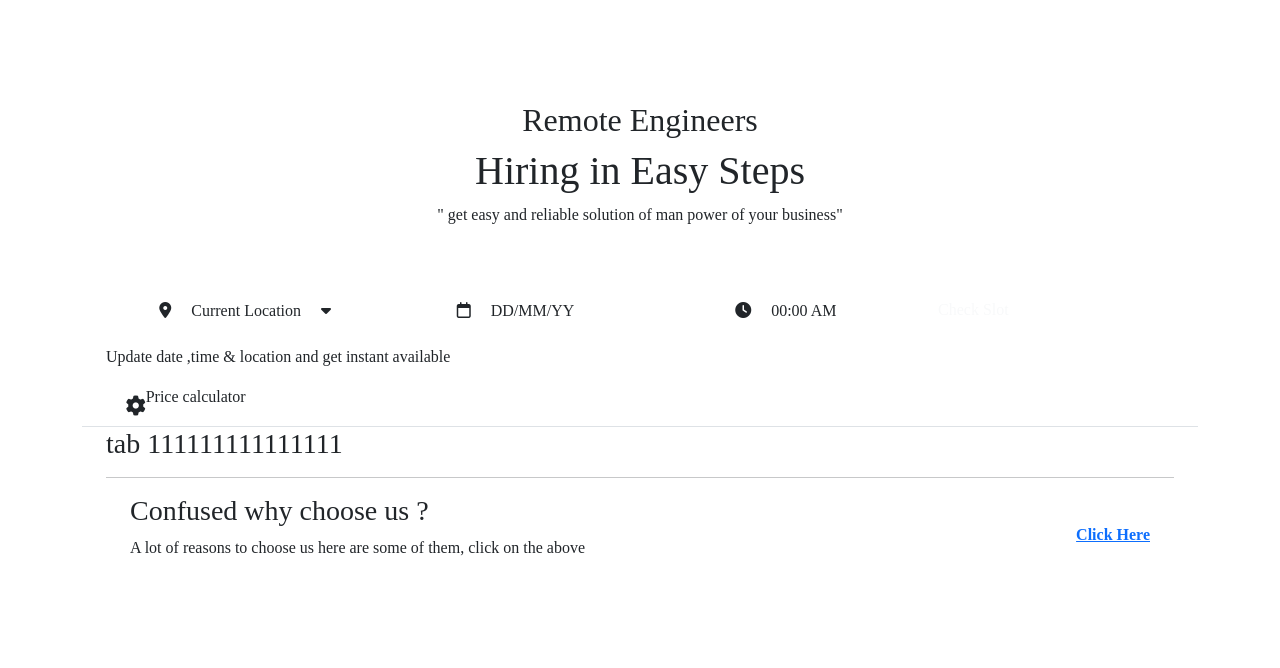
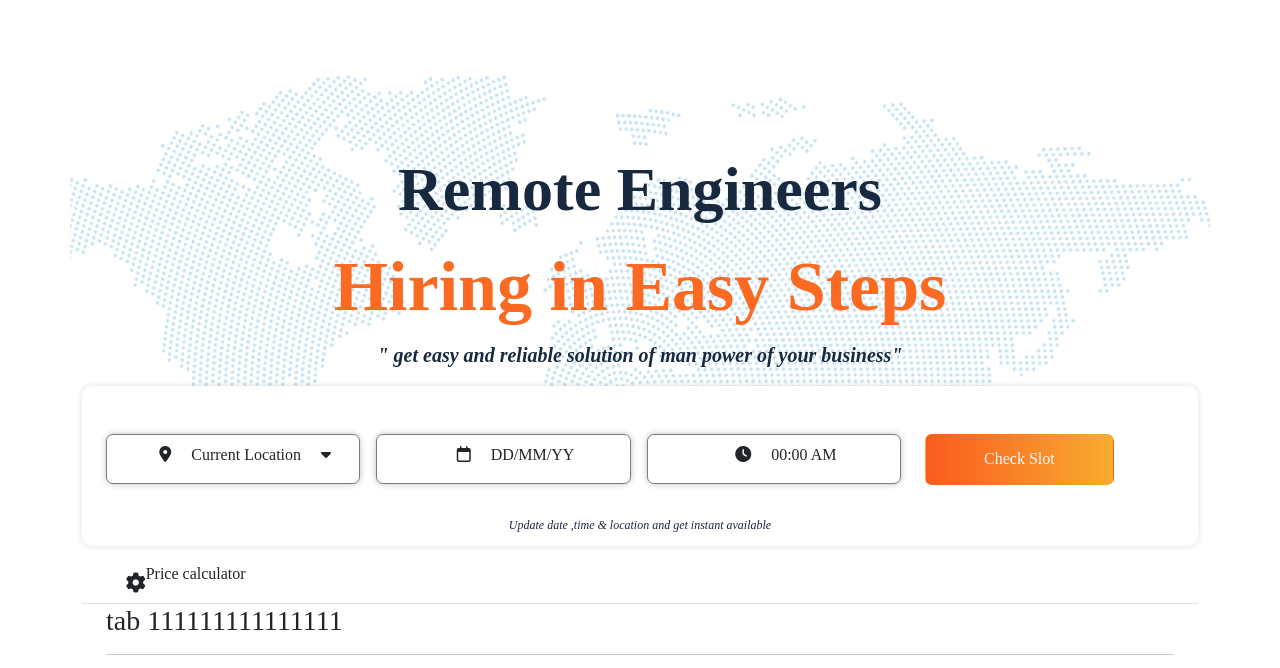
Before and after one commit to Tasnim63/-EnginneerBoot, a plain HTML site: page index.html in a window 1280 px wide. Shown: the part 95-763 px from the top of the page. Drawn offline with Linux system fonts and the light colour scheme.

Commit message:
time slot added

```diff
--- a/css/style.css
+++ b/css/style.css
@@ -59,7 +59,63 @@ li a {
     #f7b733 113.75%
   );
 }
-.Engineer Steps{
+/*
+****************Engineer Steps */
+.engineer-banner{
+background: url("../assets/home-pattern.png");
+background-size: cover;
+background-repeat: no-repeat;
+height: 100%;
+width: 100vw;
+}
+.headings h2{
+  padding-top: 139px;
+  font-weight: 700;
+  font-size: 62px;
+  line-height: 90px;
+
+  color: #17283F;
+}
+.headings h1{
+
+  font-weight: 700;
+  font-size: 70px;
+  line-height: 90px;
+
+  color: #FB6A22;
+}
+.headings p{
+  font-style: italic;
+font-weight: 600;
+font-size: 20px;
+
+color: #17283F;
+}
+.date-cards{
+  background: #FFFFFF;
+box-shadow: 0px 0px 5px 1px rgba(0, 0, 0, 0.1);
+border-radius: 10px;
+}
+.date-card{
+  background: #FFFFFF;
+border: 0.5px solid #7C7C7C;
+box-shadow: 0px 0px 6px rgba(0, 0, 0, 0.25);
+border-radius: 7px;
+}
+.card-button-orange .card-button{
+  width: 188.75px;
+height: 50.93px;
+  background: linear-gradient(90deg, #FC4A1A -21.56%, #FC4A1A -21.55%, #F7B733 113.75%);
+border-radius: 7px;
+}
+.date-card-text {
+text-align: center;
+font-style: italic;
+font-weight: 300;
+font-size: 12px;
+margin-top: 15px;
+padding-bottom: 12px;
+color: #17283F;
 
 }
 /* ***************** One site engineer******************* */
@@ -199,6 +255,14 @@ border-radius: 7px;
       display: flex;
       flex-direction: column;
     }
+    /*
+****************Engineer Steps */
+.card-button-orange .card-button{
+  margin-top: 10px;
+  width: 100%;
+
+}
+
     /*   One site engineer */
     .onsite-row-gap{
       gap: 20px;
--- a/index.html
+++ b/index.html
@@ -59,7 +59,7 @@
       Engineer Steps
     --------------------------------------  -->
 
- <div class="container engineer-banner mt-5 pt-5">
+ <div class="container engineer-banner ">
       <div class="headings text-center">
         <h2>Remote Engineers</h2>
         <h1>Hiring in Easy Steps</h1>
```
